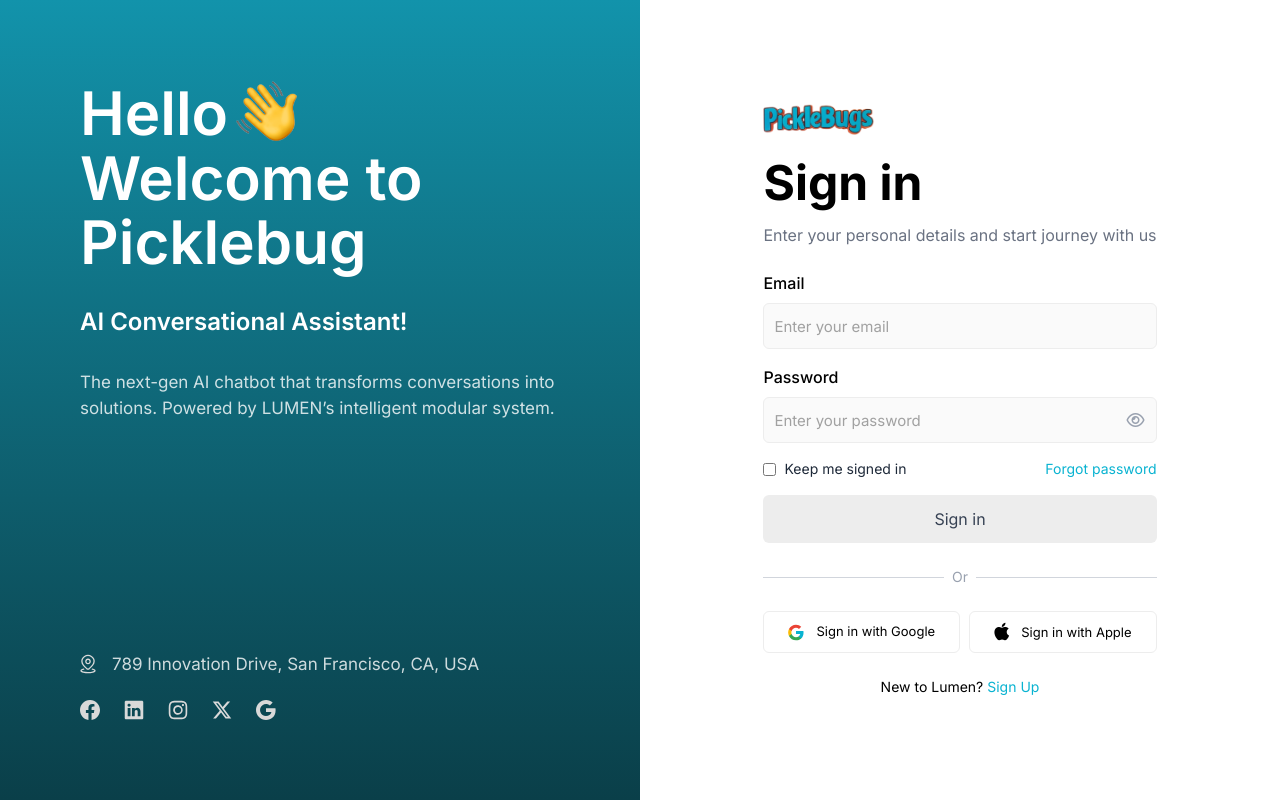
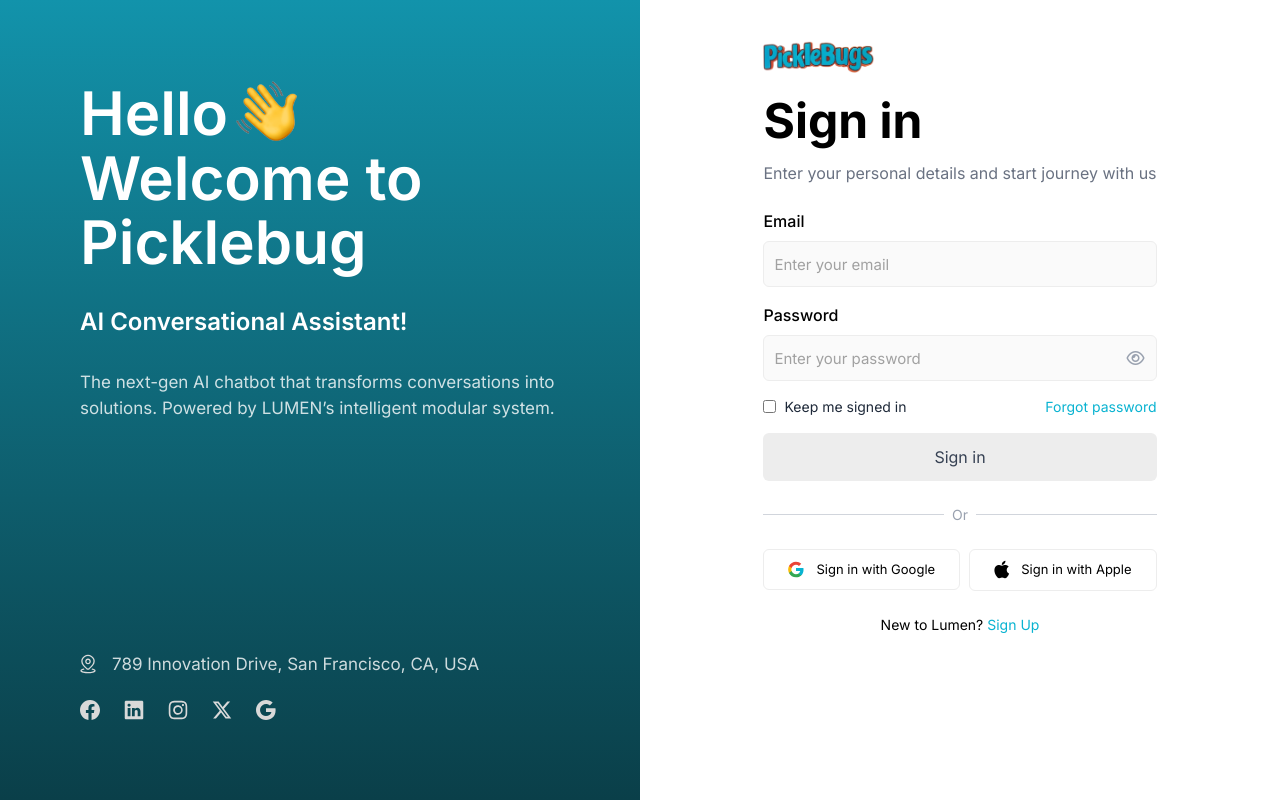
Before and after one commit to md-nafis-sadik/lumen, an Angular app: page /login in a window 1280 px wide. Built offline with nearby package versions, Linux system fonts and the light colour scheme.

Commit message:
menu changes

```diff
--- a/src/app/features/login/login.component.html
+++ b/src/app/features/login/login.component.html
@@ -1,6 +1,6 @@
 <div class="flex flex-col md:flex-row min-h-screen">
     <app-welcome-sidebar class="hidden lg:block w-1/2"></app-welcome-sidebar>
-    <div class="flex-1 flex items-center justify-center px-4 py-10 overflow-y-auto">
+    <div class="flex-1 flex items-start justify-center px-4 py-10 h-screen overflow-y-auto">
       <app-login-form></app-login-form>
     </div>
 </div>
```
